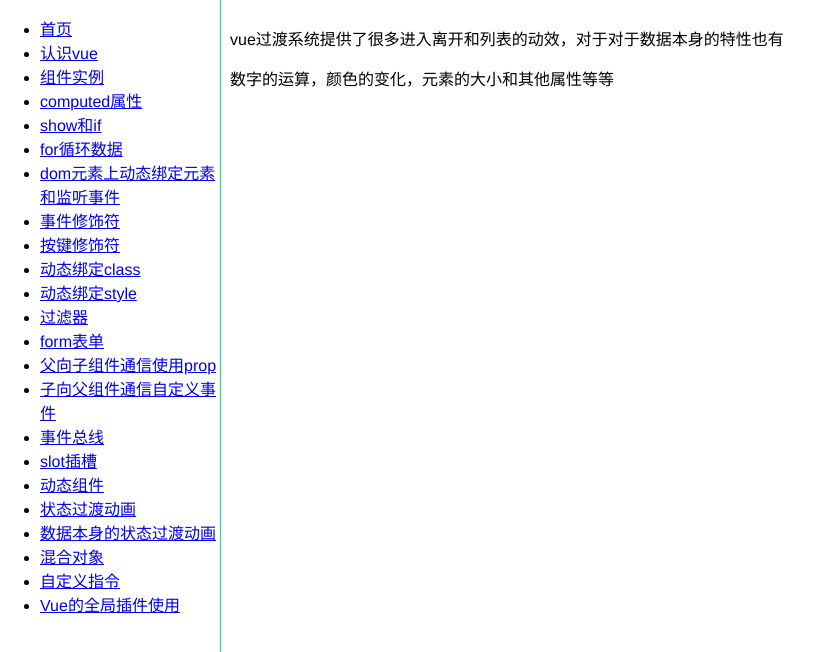
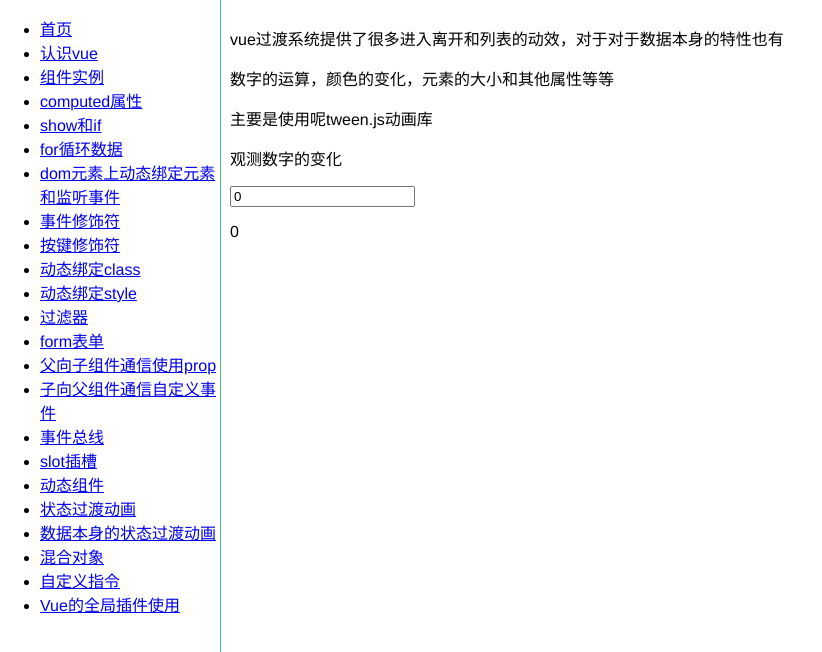
Before and after one commit to yokiyokiyoki/vue-component, a Vue app: page /#/dataTransition in a window 1280 px wide. Shown: the top 652 px of the page, without its empty margins (0-822 px from the left). Built offline with nearby package versions, Linux system fonts and the light colour scheme.

Commit message:
观察数字

```diff
--- a/package.json
+++ b/package.json
@@ -10,6 +10,7 @@
     "build": "node build/build.js"
   },
   "dependencies": {
+    "@tweenjs/tween.js": "^17.1.1",
     "animate.css": "^3.5.2",
     "less": "^2.7.2",
     "less-loader": "^4.0.4",
--- a/src/components/data-transition/index.vue
+++ b/src/components/data-transition/index.vue
@@ -2,5 +2,15 @@
   <div class="data-transition">
       <p>vue过渡系统提供了很多进入离开和列表的动效，对于对于数据本身的特性也有</p>
       <p>数字的运算，颜色的变化，元素的大小和其他属性等等</p>
+      <p>主要是使用呢tween.js动画库</p>
+      <numComponent />
   </div>
 </template>
+<script>
+    const numComponent = () => import("./number.vue");
+    export default {
+      components: {
+        numComponent
+      }
+    };
+</script>
--- /dev/null
+++ b/src/components/data-transition/number.vue
@@ -0,0 +1,39 @@
+<template>
+  <div class="number">
+      <p>观测数字的变化</p>
+      <!-- 步长20 -->
+      <input type="number" v-model.number="number" step='20'>
+      <p>{{animateNum}}</p>
+  </div>
+</template>
+<script>
+    import TWEEN from "@tweenjs/tween.js";
+    export default {
+      data() {
+        return {
+          number: 0,
+          animateNum: 0
+        };
+      },
+      watch: {
+        number(val, oldVal) {
+          var vm = this;
+          function animate() {
+            if (TWEEN.update()) {
+              requestAnimationFrame(animate);
+            }
+          }
+          let obj = { tweeningNumber: oldVal };
+          new TWEEN.Tween(obj)
+            .easing(TWEEN.Easing.Quadratic.Out)
+            .to({ tweeningNumber: val }, 500)
+            .onUpdate(function() {
+              vm.animateNum = obj.tweeningNumber.toFixed(0);
+            })
+            .start();
+
+          animate();
+        }
+      }
+    };
+</script>
--- a/src/components/transition/search-list.vue
+++ b/src/components/transition/search-list.vue
@@ -38,6 +38,7 @@
           el.style.height = 0;
         },
         enter(el, done) {
+          // 进来的每个元素都赋予1.6em高度
           Velocity(el, { opacity: 1, height: "1.6em" }, { complete: done });
         },
         leave(el, done) {
```
